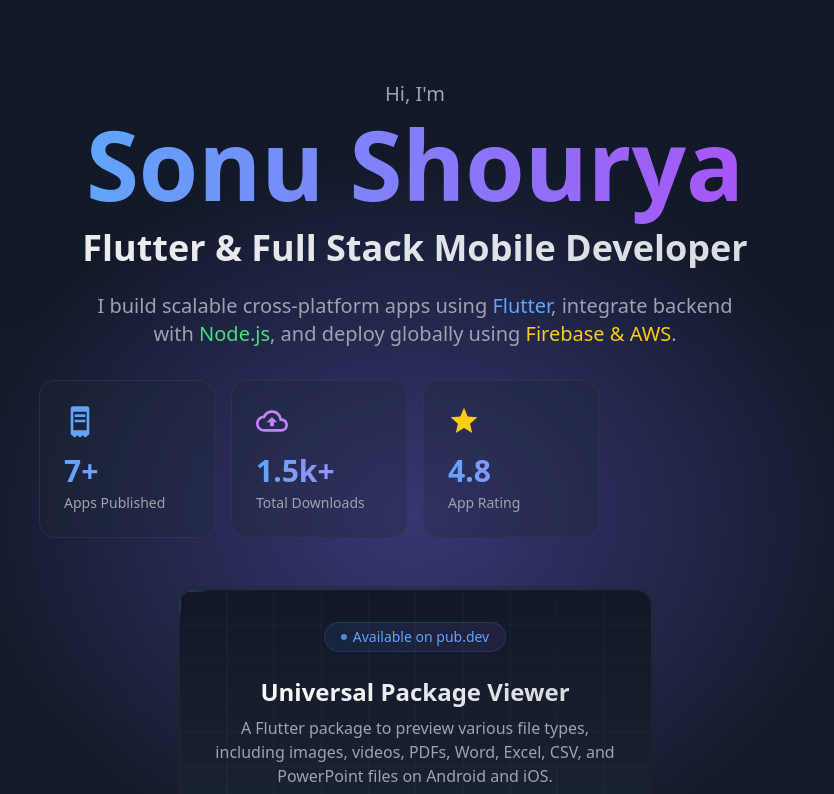
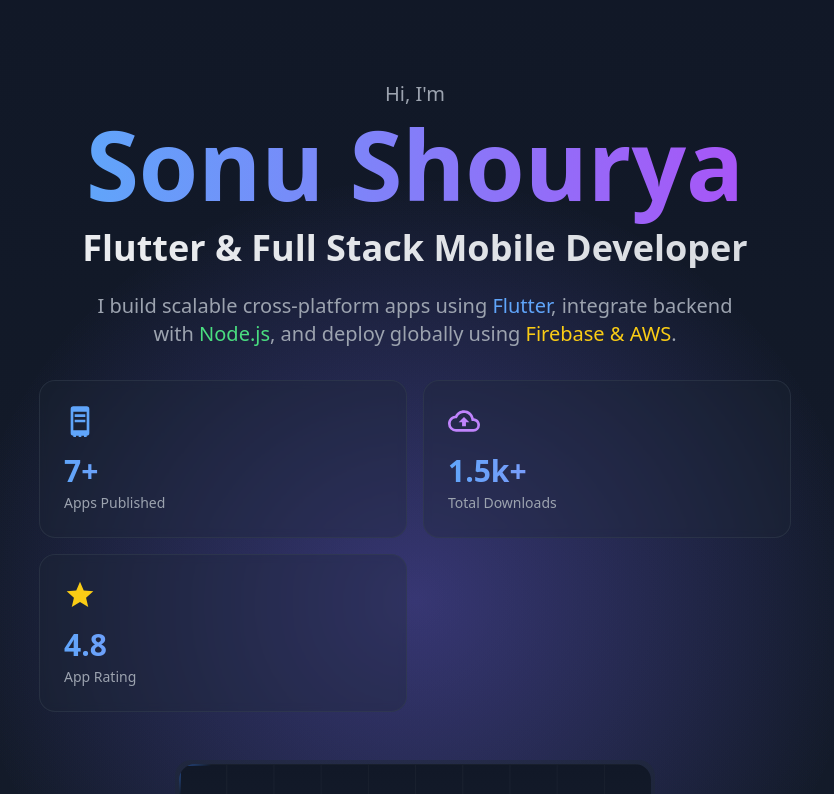
Before and after one commit to Shonu72/my-portfolio, a Next.js app: page / in a window 1280 px wide. Shown: the top 794 px of the page, without its empty margins (225-1059 px from the left). Built offline with nearby package versions, Linux system fonts and the light colour scheme.

Commit message:
alignment

```diff
--- a/app/components/HeroSection.tsx
+++ b/app/components/HeroSection.tsx
@@ -26,7 +26,7 @@ const HeroSection = () => {
 				</div>
 
 				{/* App Store Stats */}
-				<div className="max-w-3xl mx-auto grid grid-cols-2 md:grid-cols-4 gap-3 sm:gap-4 mb-12 px-2">
+				<div className="max-w-3xl mx-auto grid grid-cols-2 md:grid-cols3 gap-3 sm:gap-4 mb-12 px-2">
 					{[
 						{
 							label: 'Apps Published',
```
